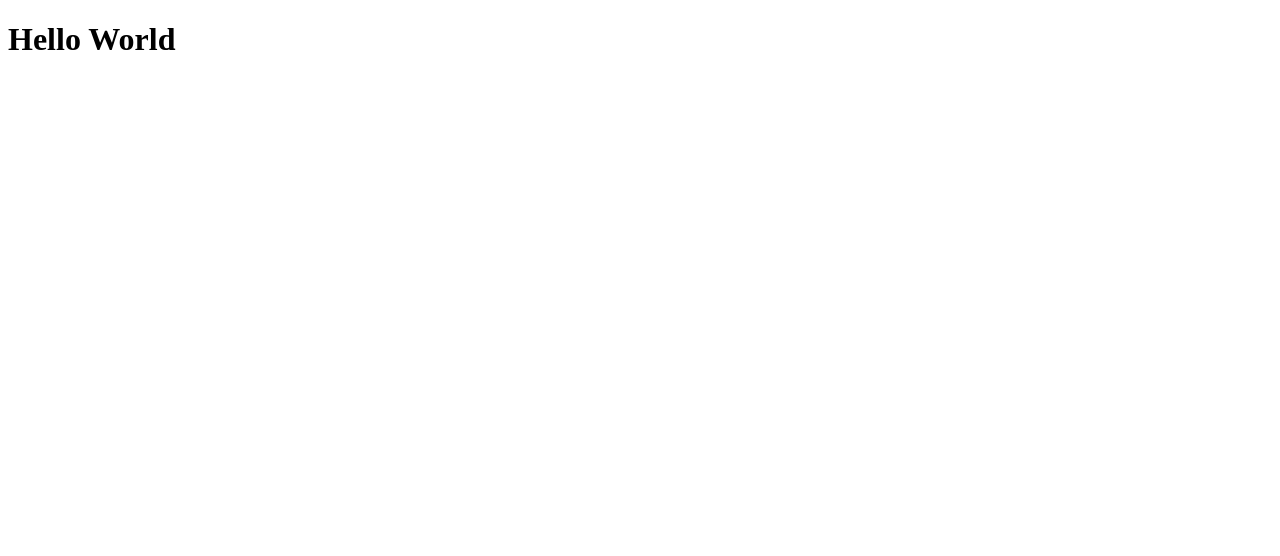
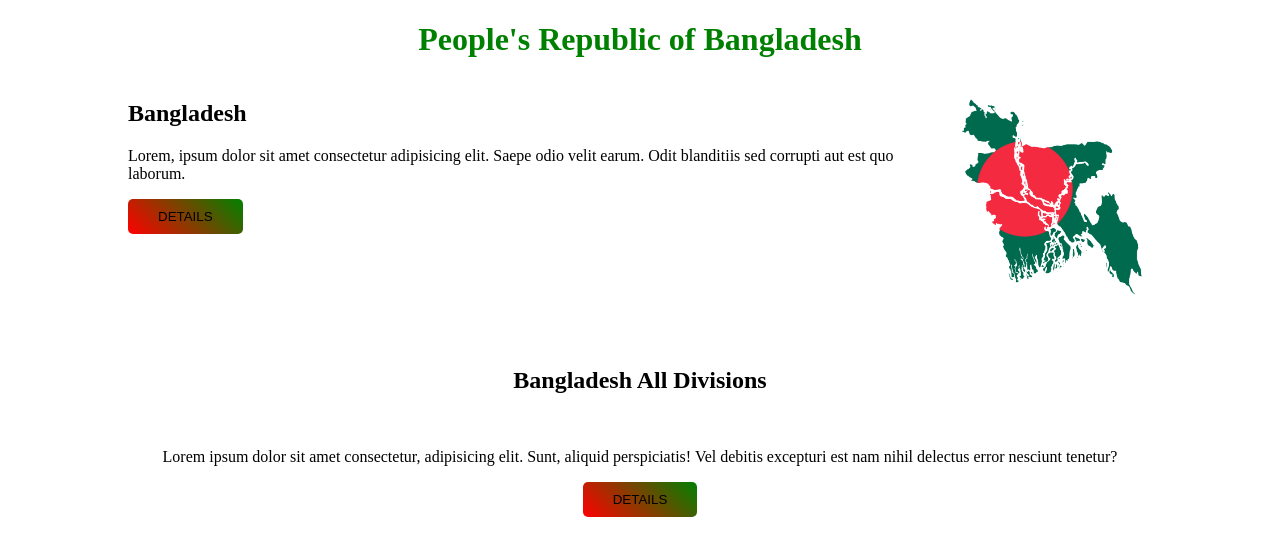
Before and after one commit to moshiur25524/concep_1_Bangladesh_info, a plain HTML site: page index.html in a window 1280 px wide. Drawn offline with Linux system fonts and the light colour scheme.

Commit message:
fist section complete

```diff
--- a/index.html
+++ b/index.html
@@ -1,13 +1,46 @@
 <!DOCTYPE html>
 <html lang="en">
+
 <head>
     <meta charset="UTF-8">
     <meta http-equiv="X-UA-Compatible" content="IE=edge">
     <meta name="viewport" content="width=device-width, initial-scale=1.0">
     <link rel="stylesheet" href="style.css">
+    <link rel="shortcut icon" href="image/logo.png" type="image/x-icon">
     <title>Bangladesh</title>
 </head>
+
 <body>
-    <h1>Hello World</h1>
+    <header>
+        <h1 class="title">People's Republic of Bangladesh</h1>
+    </header>
+    <section class="first-section">
+        <div class="parent">
+            <div class="left-side">
+                <h1>Bangladesh</h1>
+                <p>Lorem, ipsum dolor sit amet consectetur adipisicing elit. Saepe odio velit earum. Odit blanditiis sed corrupti aut est quo laborum.</p>
+                <button class="details-btn">Details</button>
+            </div>
+            <div class="right-side">
+                <div class="photo">
+                    <img src="image/map.png" alt="">
+                </div>
+            </div>
+        </div>
+    </section>
+
+    <section class="second-section">
+        <h1>Bangladesh All Divisions</h1>
+        <div class="all-divisions">
+            <div class="dhaka">
+                <div class="div-img">
+                    <img src="" alt="">
+                </div>
+                <p>Lorem ipsum dolor sit amet consectetur, adipisicing elit. Sunt, aliquid perspiciatis! Vel debitis excepturi est nam nihil delectus error nesciunt tenetur?</p>
+                <button class="details-btn">Details</button>
+            </div>
+        </div>
+    </section>
 </body>
+
 </html>
--- a/style.css
+++ b/style.css
@@ -0,0 +1,37 @@
+body {
+    margin: 0;
+    padding: 0;
+}
+
+.title {
+    color: green;
+    text-align: center;
+}
+
+.parent {
+    display: flex;
+    width: 80%;
+    margin: 0 auto;
+}
+
+.photo img {
+    width: 200px;
+}
+
+.details-btn {
+    padding: 10px 30px;
+    border: none;
+    border-radius: 5px;
+    text-transform: uppercase;
+    background-image: linear-gradient(45deg, red, green);
+}
+
+.details-btn:hover{
+    color: white;
+    cursor: pointer;
+}
+
+.second-section{
+    text-align: center;
+    margin-top: 50px;
+}
```
Also changed, not shown: image/dhaka.jpg (added), image/khulna.jpg (added), image/logo.png (added), image/map.png (added), image/pabna.jpg (added), 1 other file.
